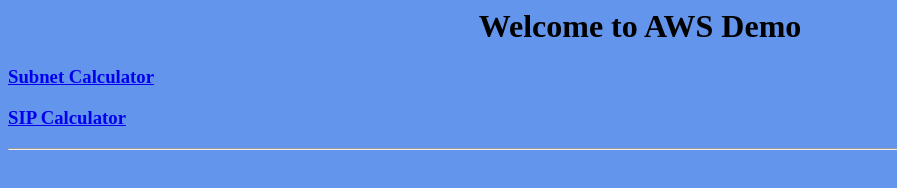
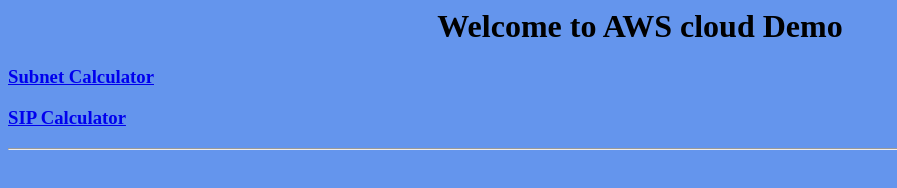
Before and after one commit to Tamili2020/IIS, a plain HTML site: page index.html in a window 1280 px wide. Shown: the whole page, without its empty margins (0-897 px from the left). Drawn offline with Linux system fonts and the light colour scheme.

Commit message:
Update index.html

```diff
--- a/index.html
+++ b/index.html
@@ -1,6 +1,6 @@
 <body bgcolor="CornflowerBlue">
 <center>
-  <h1>Welcome to AWS Demo</h1>
+  <h1>Welcome to AWS cloud Demo</h1>
 
 </center>
 <h3><a href="Subnet-Calculator/">Subnet Calculator</a></h3>
```
